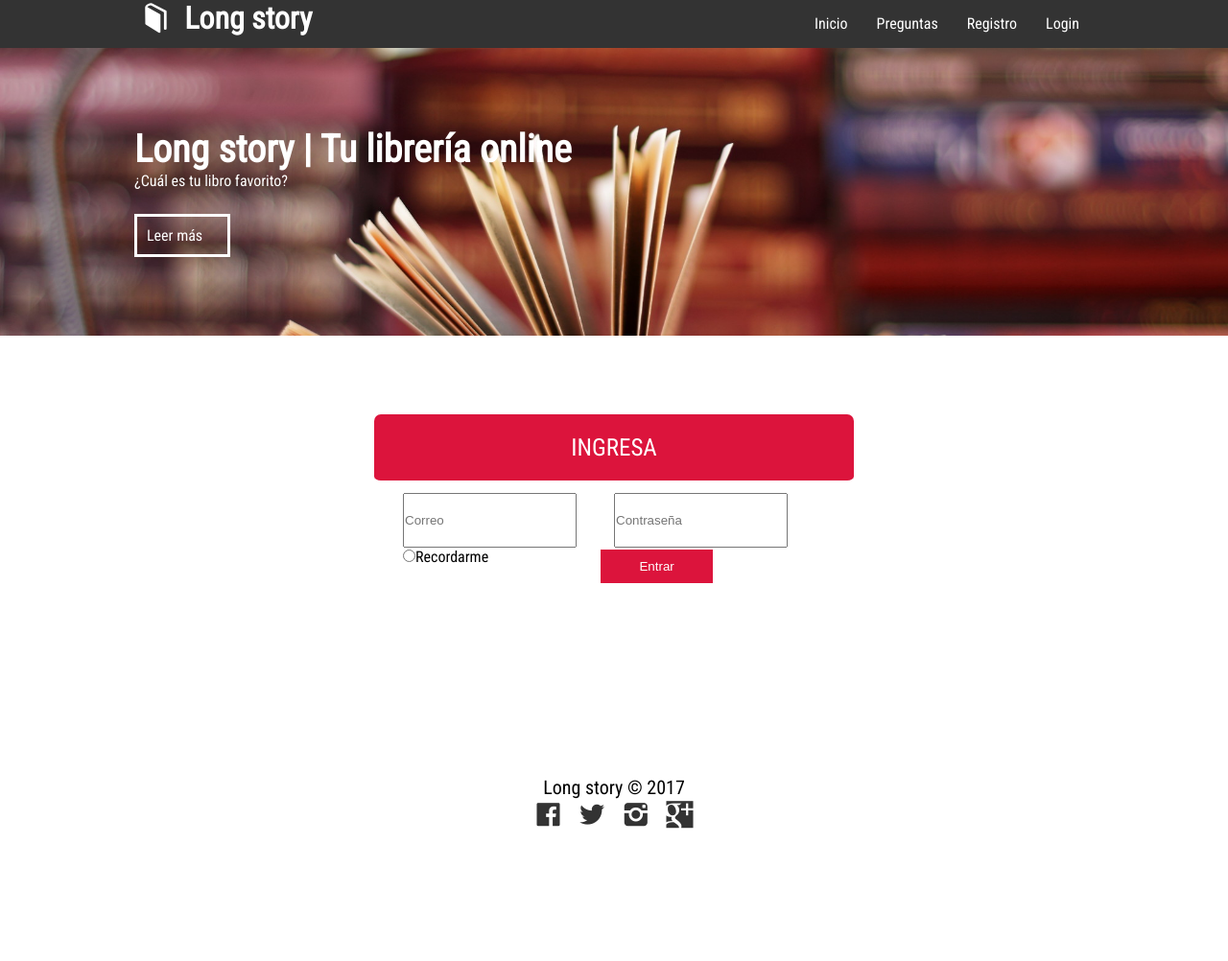
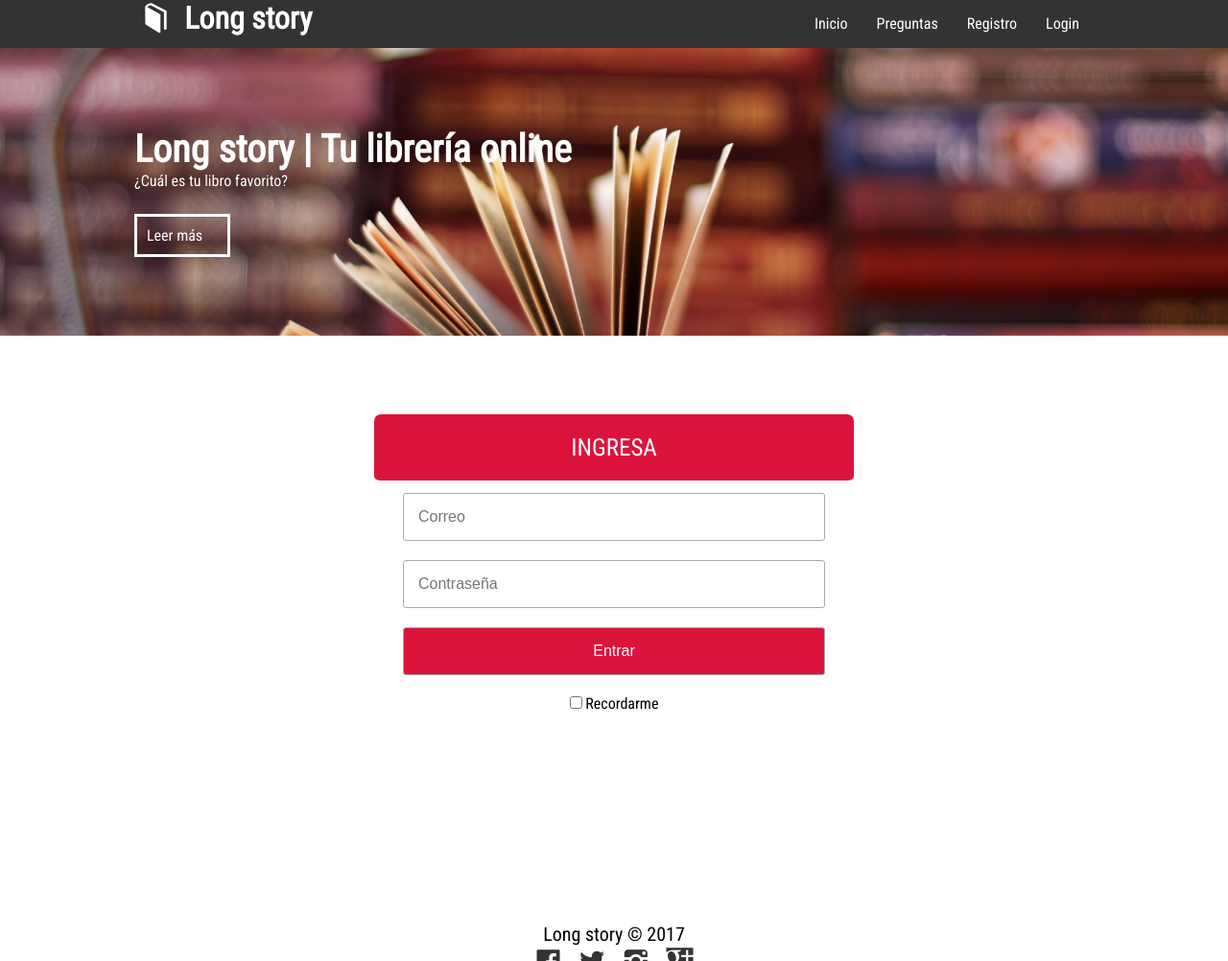
Before and after one commit to natalia-cevallos/longstory, a PHP site: page /login.php in a window 1280 px wide. Shown: the top 1002 px of the page at 96% size. Before the commit the page ends 864 px from the top, so only its background shows below. Run offline with PHP 8.4, Linux system fonts and the light colour scheme.

Commit message:
recordarme

```diff
--- a/css/estilos.css
+++ b/css/estilos.css
@@ -20,6 +20,11 @@ section {
 .bienvenido {
   text-align: center;
   padding: 10px;
+}
+.container-recordarme{
+  width: 100%;
+  display: inline-block;
+  text-align: center;
 }
 
 /*HEADER*/
@@ -336,6 +341,7 @@ footer contenedor {
 .btn-enviar {
   background: crimson;
   color: #fff;
+  font-size: 15px;
   margin: auto;
   padding: 10px 40px;
   cursor: pointer;
--- a/login.php
+++ b/login.php
@@ -26,31 +26,36 @@
 		<form method="post" class="form-register">
 				<h2 class="form-titulo"> INGRESA </h2>
 				<div class="contenedor-inputs">
-					<input type="email" name="email" placeholder="Correo" class="input-100"required>
-					<input type="password" name="pass" placeholder="Contraseña" class="input-100"required>
+					<div class="unInput lg">
+							<input type="email" name="email" placeholder="Correo">
+							<?php if (isset($erroresFinales['email'])): ?>
+								<span class="error"><?=$erroresFinales['email'];?></span>
+							<?php endif; ?>
+					</div>
 
-					<br>
-					<?php if (isset($erroresFinales['email'])): ?>
-						<span style="color: red;"><i class="ion-ios-close"></i></span>
-						<span style="color: red;"><?=$erroresFinales['email'];?></span>
-					<?php endif; ?>
-					<br><br>
-					<span class="input-48"><input type="radio" name="recordar" value="recordar">Recordarme</span>
-					<br><br>
-					<input type="submit" value="Entrar" class="btn-enviar" >
+					<div class="unInput lg">
+						<input type="password" name="pass" placeholder="Contraseña">
+					</div>
 
 
+					<div class="unInput lg">
+						<input type="submit" value="Entrar" class="btn-enviar">
+					</div>
+
+					<div class="container-recordarme">
+						<input type="checkbox" name="recordar" value="recordar" ><span> Recordarme </span>
+					</div>
+
+
+
+
+
+					<br><br>
+
+				</div>
 				</form>
-				<?php if (isset($erroresFinales) && !empty($erroresFinales)): ?>
-					<div class="div-errores">
-						<ul>
-							<?php foreach ($erroresFinales as $clave => $error): ?>
-								<li> <?=$error?> </li>
-							<?php endforeach; ?>
-						</ul>
-					</div>
-				<?php endif; ?>
-				</div>
+
+
 <br><br><br><br><br><br><br><br><br><br>
 <?php
 	include_once ("includes/end.php");
```
Also changed, not shown: registro.php (+5 -4 lines).
